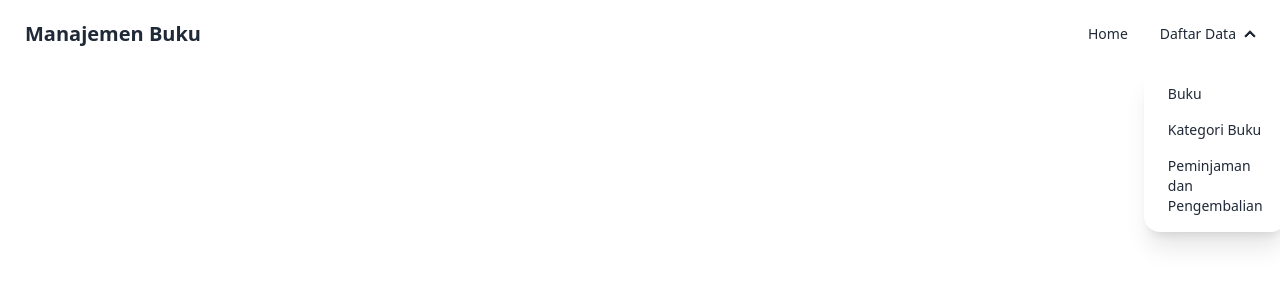
After one commit to bikraabn1/mvc-pweb2, a PHP site: page /Navbar.php in a window 1280 px wide, after a click on "Daftar Data". The commit adds this page. Shown: the top 300 px of the page. Run offline with PHP 8.4, Linux system fonts and the light colour scheme.

Commit message:
navbar fix 2.0

```diff
--- /dev/null
+++ b/public/Navbar.php
@@ -0,0 +1,33 @@
+<!DOCTYPE html>
+<html lang="en">
+<head>
+    <meta charset="UTF-8">
+    <meta name="viewport" content="width=device-width, initial-scale=1.0">
+    <title>Document</title>
+    <link rel="stylesheet" href="output.css">
+</head>
+<body>
+<nav>
+  <div class="navbar bg-base-100">
+    <div class="flex-1">
+      <a class="btn btn-ghost text-xl">Manajemen Buku</a>
+    </div>
+  <div class="flex-none">
+    <ul class="menu menu-horizontal px-1">
+      <li><a href="/">Home</a></li>
+      <li>
+        <details>
+          <summary>Daftar Data</summary>
+          <ul class="bg-base-100 rounded-t-none p-2">
+            <li><a href="/newBook">Buku</a></li>
+            <li><a>Kategori Buku</a></li>
+            <li><a>Peminjaman dan Pengembalian</a></li>
+          </ul>
+        </details>
+      </li>
+    </ul>
+  </div>
+  </div>
+</nav>
+</body>
+</html>
--- a/src/Views/newBook.php
+++ b/src/Views/newBook.php
@@ -4,7 +4,9 @@
     <meta charset="UTF-8">
     <meta name="viewport" content="width=device-width, initial-scale=1.0">
     <title>Document</title>
+    <link rel="stylesheet" href="output.css">
 </head>
+<?php include "Navbar.php" ?>
 <body>
     <h1>Tambah Buku Baru</h1>
     <form method="post" action="/newBook">
```
Also changed, not shown: src/Views/index.php (+3 -27 lines).
